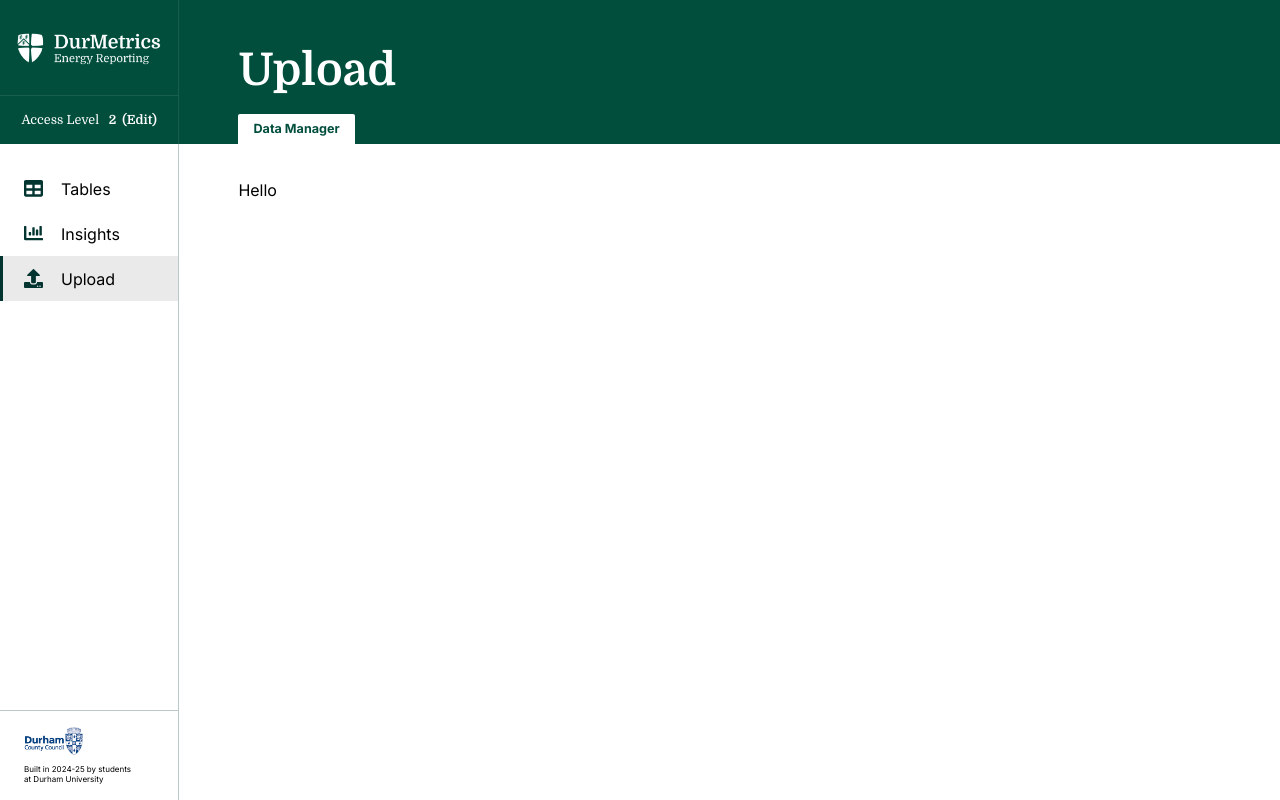
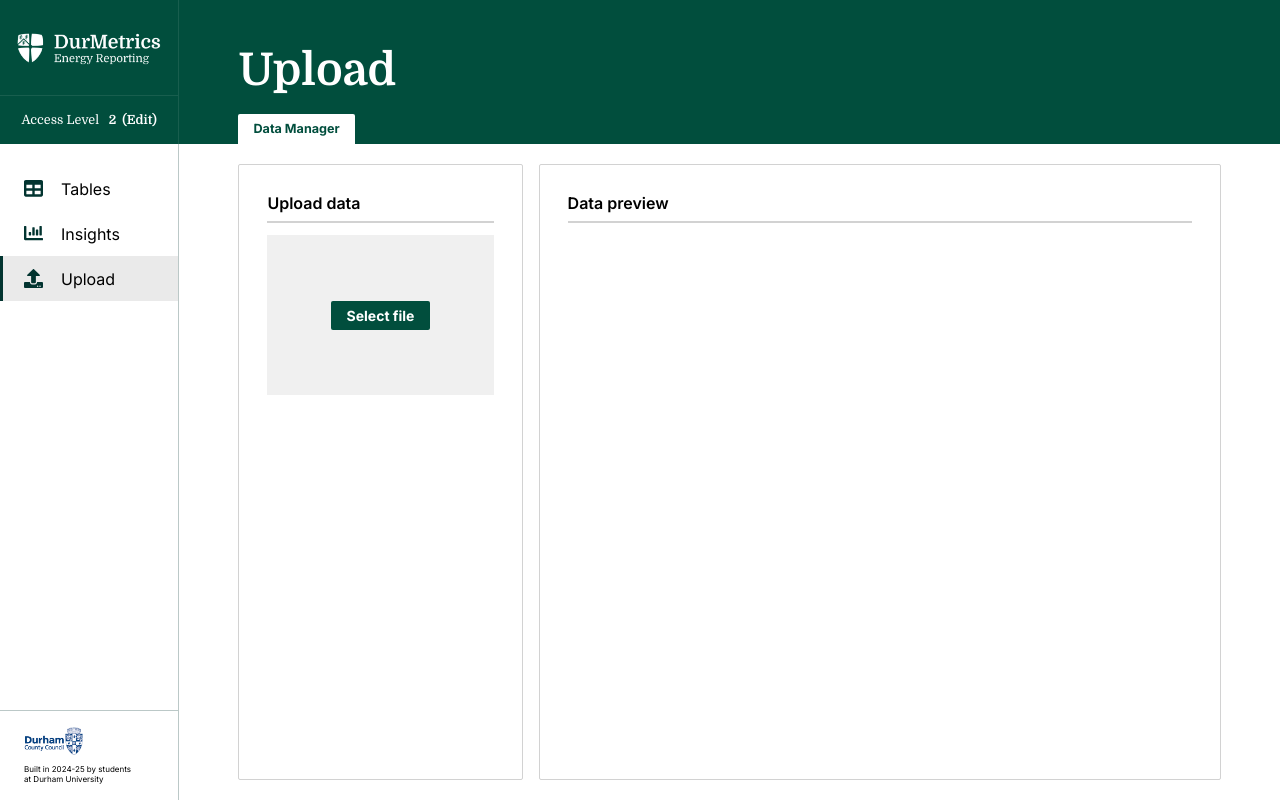
Before and after one commit to COMP2281/software-engineering-group24-25-19, a React (Create React App) app in the folder durmetrics/: page /upload in a window 1280 px wide. Built offline with nearby package versions, Linux system fonts and the light colour scheme.

Commit message:
File upload page start + functionality

```diff
--- a/durmetrics/src/components/Content.js
+++ b/durmetrics/src/components/Content.js
@@ -1,15 +1,17 @@
 import React, { useEffect, useState } from "react";
-import DataTable from './DataTable';
 import { Routes, Route } from 'react-router-dom';
+import Tables from '../screens/Tables';
+import Insights from '../screens/Insights';
+import Upload from '../screens/Upload';
 
 const Content = (props) => {
         return (
                 <div className="body">
                         <Routes>
-                                <Route path="/" element={<DataTable activeTab={props.activeTab} />} />
-                                <Route path="/tables" element={<DataTable activeTab={props.activeTab} />} />
-                                <Route path="/insights" element={<DataTable activeTab={props.activeTab} />} />
-                                <Route path="/upload" element={<p>Hello</p>} />
+                                <Route path="/" element={<Tables activeTab={props.activeTab} />} />
+                                <Route path="/tables" element={<Tables activeTab={props.activeTab} />} />
+                                <Route path="/insights" element={<Insights activeTab={props.activeTab} />} />
+                                <Route path="/upload" element={<Upload activeTab={props.activeTab} />} />
                         </Routes>
                 </div>
         );
--- /dev/null
+++ b/durmetrics/src/components/FileUpload.js
@@ -0,0 +1,32 @@
+import React, { useRef } from 'react';
+
+const FileUpload = (props) => {
+        const fileInputRef = useRef(null);
+
+        const handleClick = () => {
+                fileInputRef.current.click();
+        };
+
+        const handleFileChange = (event) => {
+                const file = event.target.files[0];
+                if (file) {
+                        console.log('Selected file:', file.name);
+                        props.setFile(file);
+                }
+        };
+
+        return (
+                <div className="file-upload-container">
+                        <div className="file-upload-button" onClick={handleClick}>Select file</div>
+                        <input
+                                type="file"
+                                ref={fileInputRef}
+                                style={{ display: 'none' }}
+                                accept=".csv, .xls, .xlsx"
+                                onChange={handleFileChange}
+                        />
+                </div>
+        );
+};
+
+export default FileUpload;
--- a/durmetrics/src/components/Header.js
+++ b/durmetrics/src/components/Header.js
@@ -17,7 +17,6 @@ const Header = (props) => {
         }
 
         const pageTitle = getPageTitle();
-
 
         return (
                 <div className="header">
--- /dev/null
+++ b/durmetrics/src/components/UploadConfiguration.js
@@ -0,0 +1,14 @@
+import React from 'react';
+import FileUpload from './FileUpload';
+
+const UploadConfiguration = (props) => {
+        return (
+                <div className="upload-panel">
+                        <div className="upload-title">Upload data</div>
+                        <div className="panel-bar"></div>
+                        <FileUpload setFile={props.setFile} />
+                </div>
+        );
+};
+
+export default UploadConfiguration;
--- /dev/null
+++ b/durmetrics/src/components/UploadPreview.js
@@ -0,0 +1,12 @@
+import React from 'react';
+
+const UploadPreview = (props) => {
+        return (
+                <div className="upload-panel">
+                        <div className="upload-title">Data preview</div>
+                        <div className="panel-bar"></div>
+                </div>
+        );
+};
+
+export default UploadPreview
--- a/durmetrics/src/main.css
+++ b/durmetrics/src/main.css
@@ -553,3 +553,55 @@ a {
         color: white;
         margin-top: 0.5em;
 }
+
+.upload-content {
+        display: grid;
+        height: 100%;
+        width: 100%;
+        grid-template-columns: 5fr 12fr;
+        grid-gap: 1em;
+}
+
+.upload-panel {
+        padding: 28px;
+        border: 1px solid #D2D2D2;
+        height: 100%;
+        border-radius: 2px;
+}
+
+.upload-title {
+        font-weight: 600;
+}
+
+.panel-bar {
+        width: 100%;
+        border: 0.5px solid #D2D2D2;
+        margin: 8px 0px 12px 0px;
+}
+
+.file-upload-container {
+        width: 100%;
+        height: 160px;
+        display: flex;
+        align-items: center;
+        justify-content: center;
+        background-color: #F0F0F0;
+}
+
+.file-upload-button {
+        padding: 6px 16px;
+        background-color: var(--green);
+        font-weight: 700;
+        color: white;
+        border-radius: 2px;
+        font-size: 14px;
+        cursor: pointer;
+}
+
+.file-upload-button:hover {
+        filter: brightness(1.15);
+}
+
+.file-upload-button:active {
+        filter: brightness(0.9);
+}
--- a/durmetrics/src/screens/Insights.js
+++ b/durmetrics/src/screens/Insights.js
@@ -1,8 +1,9 @@
 import React from 'react';
+import DataTable from '../components/DataTable';
 
-const Insights = () => {
+const Insights = (props) => {
         return (
-                <>Insights</>
+                <DataTable activeTab={props.activeTab} />
         );
 };
 
--- a/durmetrics/src/screens/Tables.js
+++ b/durmetrics/src/screens/Tables.js
@@ -1,13 +1,14 @@
 import React, { useEffect } from 'react';
+import DataTable from '../components/DataTable';
 
-const Tables = () => {
+const Tables = (props) => {
 
         useEffect(() => {
                 document.title = 'Tables - DurMetrics';
         }, []);
 
         return (
-                <>Tables</>
+                <DataTable activeTab={props.activeTab} />
         );
 };
 
--- a/durmetrics/src/screens/Upload.js
+++ b/durmetrics/src/screens/Upload.js
@@ -1,8 +1,15 @@
-import React from 'react';
+import React, { useEffect } from 'react';
+import UploadConfiguration from '../components/UploadConfiguration';
+import UploadPreview from '../components/UploadPreview';
 
-const Upload = () => {
+const Upload = (props) => {
+        const [file, setFile] = React.useState(null);
+
         return (
-                <>Upload</>
+                <div className="upload-content">
+                        <UploadConfiguration setFile={setFile} />
+                        <UploadPreview file={file} />
+                </div>
         );
 };
 
```
